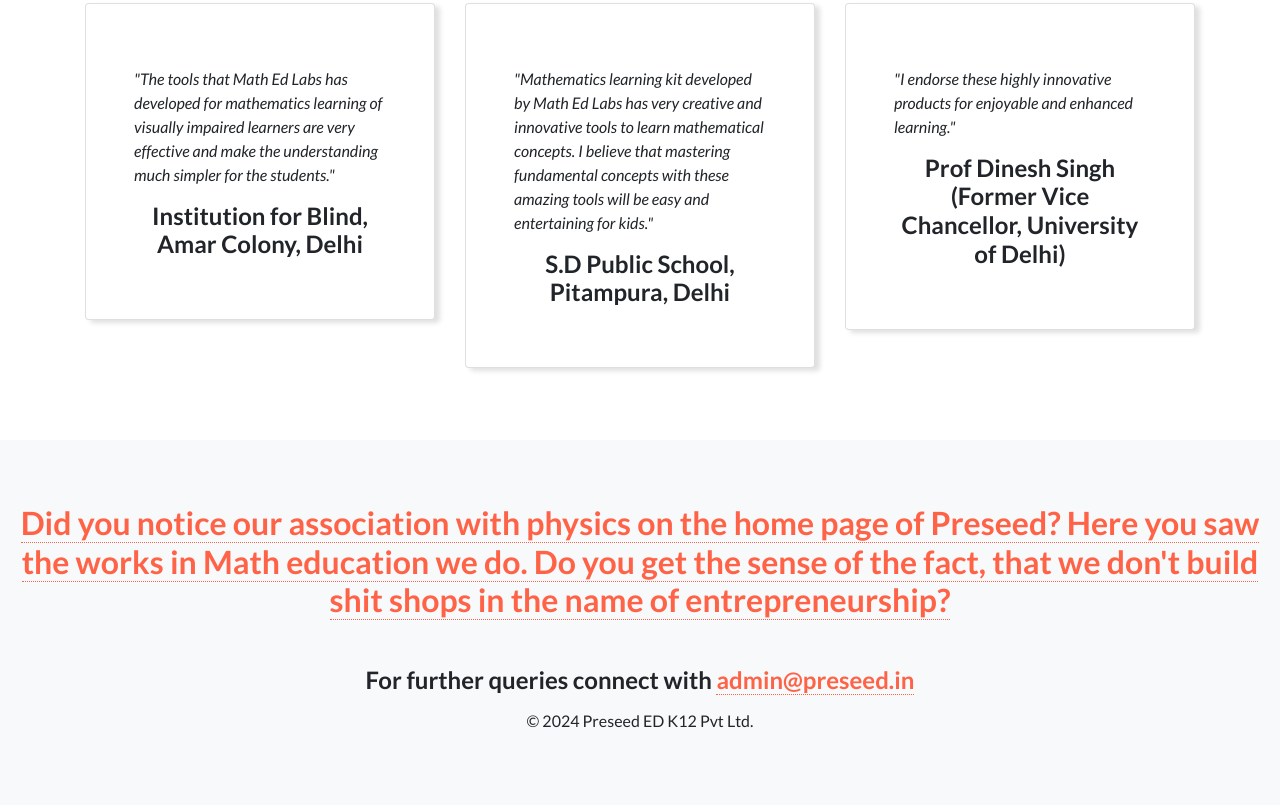
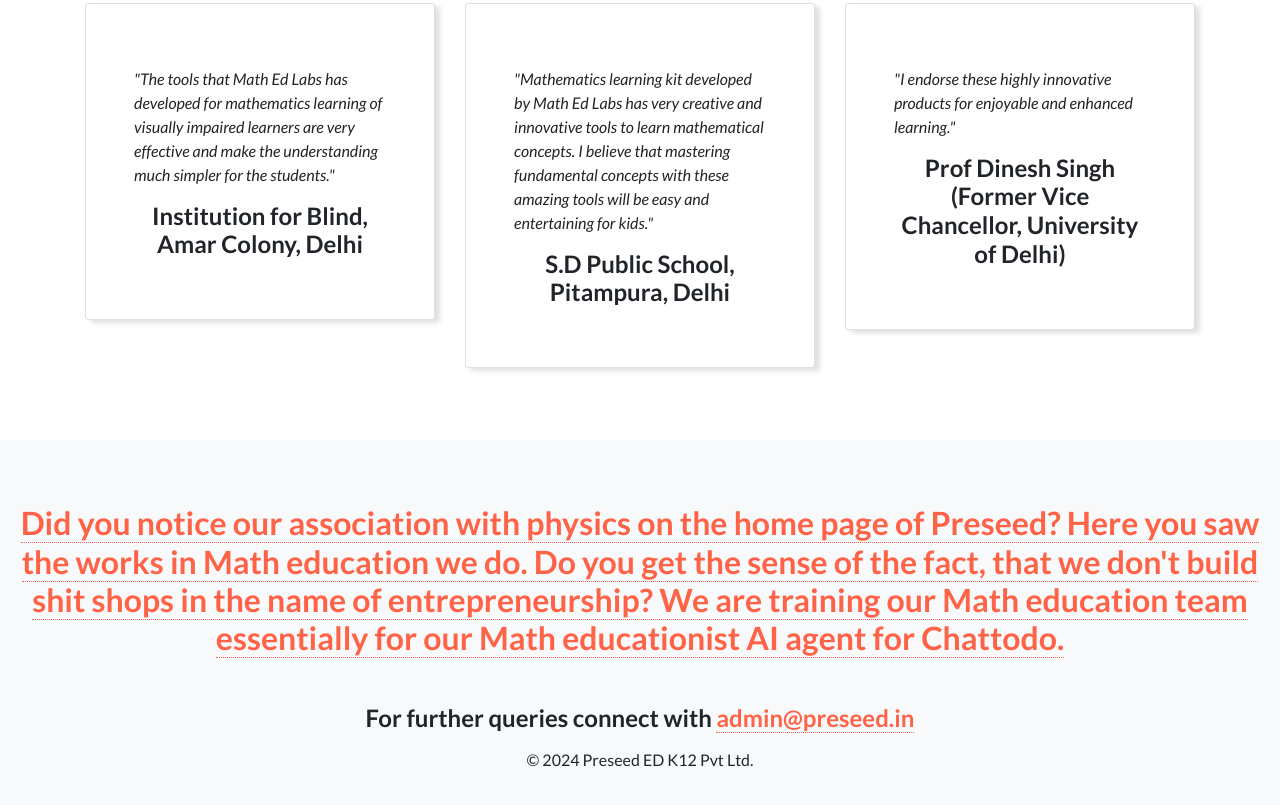
Before and after one commit to preseed/DW-NEW-MATH.preseed.in-, a website: page index.html in a window 1280 px wide. Shown: the part 3457-4262 px from the top of the page. Drawn offline with Linux system fonts and the light colour scheme; a script that the page names is missing.

Commit message:
Update index.html

```diff
--- a/index.html
+++ b/index.html
@@ -417,7 +417,7 @@
   <footer class="footer bg-light">
     <center>
       <h2>
-         <a href="https://chattodo.preseed.in" style="color:tomato">  Did you notice our association with physics on the home page of Preseed? Here you saw the works in Math education we do. Do you get the sense of the fact, that we don't build shit shops in the name of entrepreneurship?  </a><br><br>
+         <a href="https://chattodo.preseed.in" style="color:tomato">  Did you notice our association with physics on the home page of Preseed? Here you saw the works in Math education we do. Do you get the sense of the fact, that we don't build shit shops in the name of entrepreneurship? We are training our Math education team essentially for our Math educationist AI agent for Chattodo. </a><br><br>
       </h2>
     </center>
     <h4 align="center">For further queries connect with <a href="https://twitter.com/nishchal">admin@preseed.in</a></h4>
```
